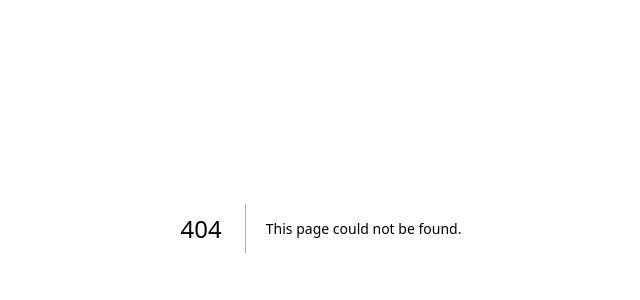
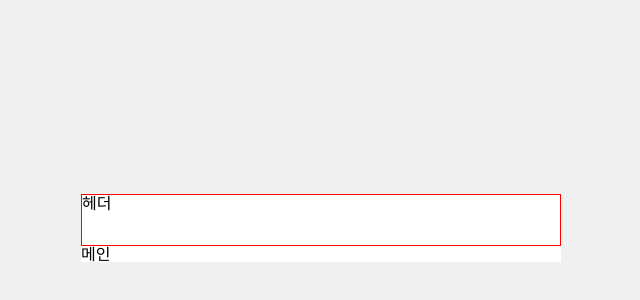
Before and after one commit to carumuch/carumuch-frontend, a Next.js app: page /main in a window 1280 px wide. Before the commit this address had no page. Shown: the part 172-472 px from the top of the page, without its empty margins (319-959 px from the left). Built offline with nearby package versions, Linux system fonts and the light colour scheme.

Commit message:
#1 Feat: 프로젝트 레이아웃 설정

```diff
--- /dev/null
+++ b/src/app/(afterlogin)/main/page.tsx
@@ -0,0 +1,10 @@
+import Header from '@/components/header/Header';
+
+export default function Main() {
+  return (
+    <div className="container">
+      <Header />
+      <div>메인</div>
+    </div>
+  );
+}
--- a/src/app/layout.tsx
+++ b/src/app/layout.tsx
@@ -1,6 +1,6 @@
 import type { Metadata } from 'next';
 import { Inter } from 'next/font/google';
-import '../styles/abstracts/_reset.scss';
+import '../styles/globals.scss';
 
 const inter = Inter({ subsets: ['latin'] });
 
--- /dev/null
+++ b/src/components/footer/Footer.tsx
@@ -0,0 +1,3 @@
+export default function Footer() {
+  <div />;
+}
--- a/src/components/header/header.module.scss
+++ b/src/components/header/header.module.scss
@@ -9,3 +9,10 @@
 //         color: white;
 //     }
 // }
+
+.header-wrapper {
+  width: 100%;
+  height: 52px;
+  background-color: white;
+  border: solid red 1px;
+}
--- a/src/components/header/header.tsx
+++ b/src/components/header/header.tsx
@@ -1,5 +1,9 @@
-// import style from './header.module.scss'
+import style from './header.module.scss';
 
 export default function Header() {
-  return <div>헤더</div>;
+  return (
+    <div className={style['header-wrapper']}>
+      <div>헤더</div>
+    </div>
+  );
 }
--- a/src/styles/globals.scss
+++ b/src/styles/globals.scss
@@ -1 +1,28 @@
 @import './abstracts/reset';
+
+html,
+body {
+  height: 100%;
+  margin: 0;
+}
+
+body {
+  background-color: #f0f0f0;
+  display: flex;
+  justify-content: center;
+  align-items: center;
+  // min-height: 100vh;
+  height: 100vh;
+}
+
+.container {
+  background-color: white;
+  max-width: 100%;
+  min-width: 480px;
+}
+
+@media (max-width: 480px) {
+  .container {
+    min-width: 100%;
+  }
+}
```
Also changed, not shown: src/app/(beforelogin)/login/page.tsx (+6 -2 lines), src/app/(afterlogin)/main/style.scss (added), src/components/footer/footer.module.scss (added).
